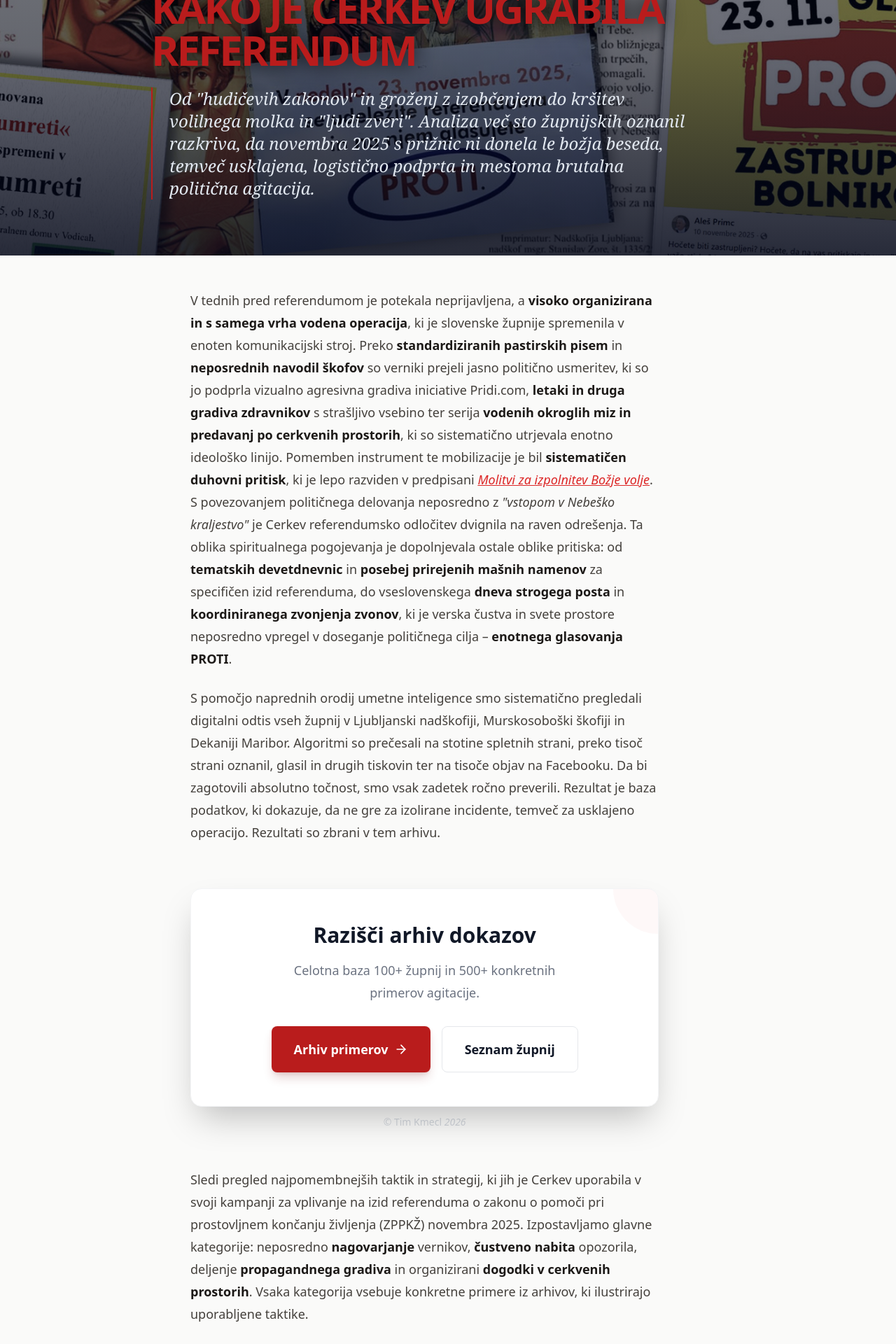
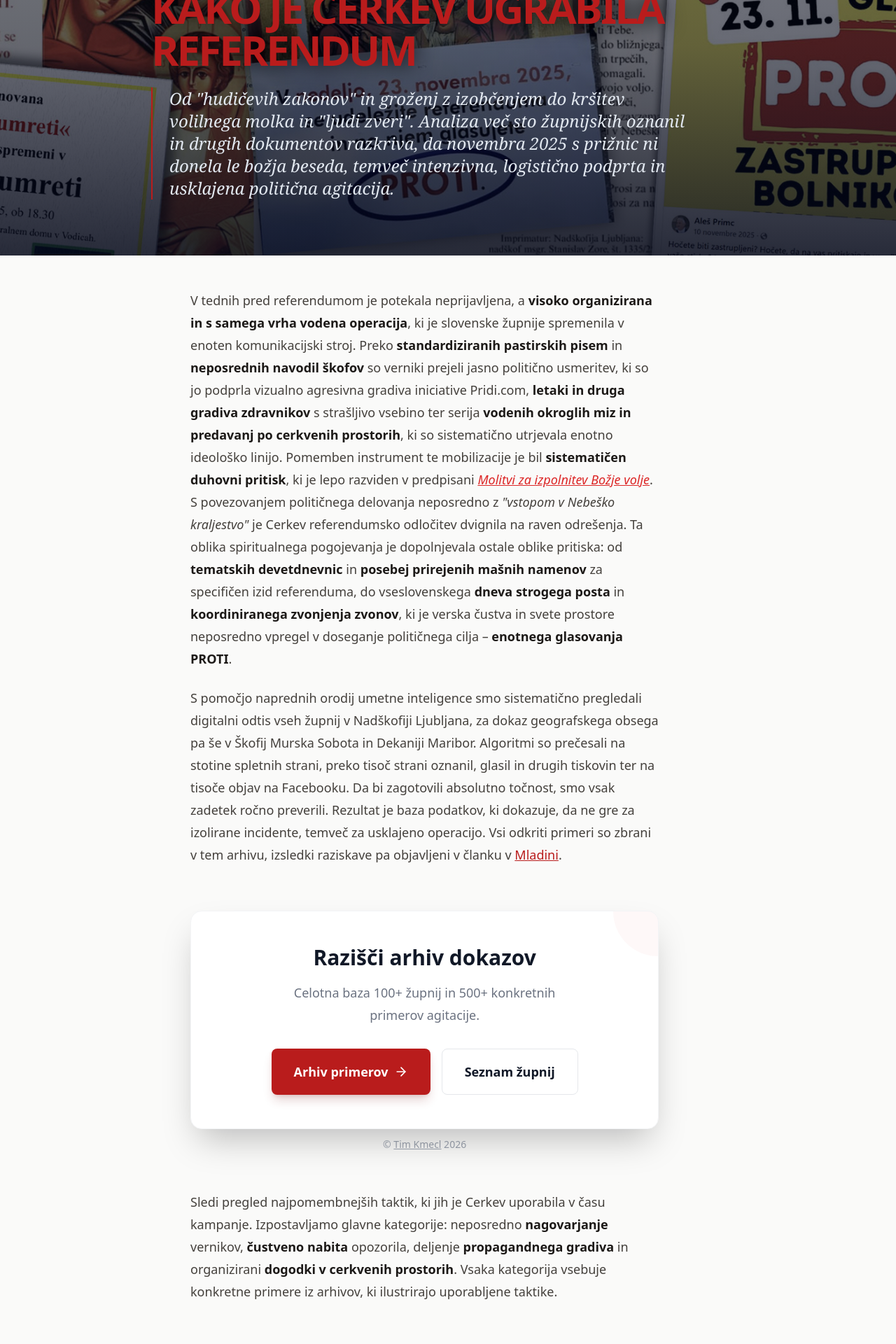
Before and after one commit to timkmecl/cerkev-referendum, a React (Vite) app: page /#/ in a window 1280 px wide. Shown: the part 300-2220 px from the top of the page at 70% size. Built offline with nearby package versions, Linux system fonts and the light colour scheme.

Commit message:
Update article content and add analytics

```diff
--- a/index.html
+++ b/index.html
@@ -24,6 +24,16 @@
     <meta property="twitter:title" content="Operacija Božja volja - Kako je Cerkev ugrabila referendum" />
     <meta property="twitter:description" content="Analiza več sto župnijskih oznanil razkriva usklajeno, logistično podprto in mestoma brutalno politično agitacijo s prižnic." />
     <meta property="twitter:image" content="https://kmecl.eu/cerkev-referendum/assets/header.jpg" />
+
+    <!-- Google tag (gtag.js) -->
+    <script async src="https://www.googletagmanager.com/gtag/js?id=G-JY06WQDE5Y"></script>
+    <script>
+      window.dataLayer = window.dataLayer || [];
+      function gtag(){dataLayer.push(arguments);}
+      gtag('js', new Date());
+
+      gtag('config', 'G-JY06WQDE5Y');
+    </script>
   </head>
   <body>
     <div id="root"></div>
--- a/src/pages/Article.jsx
+++ b/src/pages/Article.jsx
@@ -33,7 +33,7 @@ const Article = () => {
                 </h1>
 
                 <p className="text-md md:text-2xl text-slate-200 leading-snug font-serif italic max-w-3xl border-l-2 border-church-red pl-6">
-                    Od "hudičevih zakonov" in groženj z izobčenjem do kršitev volilnega molka in "ljudi zveri". Analiza več sto župnijskih oznanil razkriva, da novembra 2025 s prižnic ni donela le božja beseda, temveč usklajena, logistično podprta in mestoma brutalna politična agitacija.
+                    Od "hudičevih zakonov" in groženj z izobčenjem do kršitev volilnega molka in "ljudi zveri". Analiza več sto župnijskih oznanil in drugih dokumentov razkriva, da novembra 2025 s prižnic ni donela le božja beseda, temveč intenzivna, logistično podprta in usklajena politična agitacija.
                 </p>
             </div>
         </div>
@@ -56,8 +56,8 @@ Pomemben instrument te mobilizacije je bil **sistematičen duhovni pritisk**, ki
             `}
           </Markdown>
           <p>
-            S pomočjo naprednih orodij umetne inteligence smo sistematično pregledali digitalni odtis vseh župnij v Ljubljanski nadškofiji, Murskosoboški škofiji in Dekaniji Maribor. Algoritmi so prečesali na stotine spletnih strani, preko tisoč strani oznanil, glasil in drugih tiskovin ter na tisoče objav na Facebooku. Da bi zagotovili absolutno točnost, smo vsak zadetek ročno preverili.
-            Rezultat je baza podatkov, ki dokazuje, da ne gre za izolirane incidente, temveč za usklajeno operacijo. Rezultati so zbrani v tem arhivu.
+            S pomočjo naprednih orodij umetne inteligence smo sistematično pregledali digitalni odtis vseh župnij v Nadškofiji Ljubljana, za dokaz geografskega obsega pa še v Škofij Murska Sobota in Dekaniji Maribor. Algoritmi so prečesali na stotine spletnih strani, preko tisoč strani oznanil, glasil in drugih tiskovin ter na tisoče objav na Facebooku. Da bi zagotovili absolutno točnost, smo vsak zadetek ročno preverili.
+            Rezultat je baza podatkov, ki dokazuje, da ne gre za izolirane incidente, temveč za usklajeno operacijo. Vsi odkriti primeri so zbrani v tem arhivu, izsledki raziskave pa objavljeni v članku v <a href="https://www.mladina.si/arhiv/202604/" target="_blank" rel="noopener noreferrer" className="text-church-red underline">Mladini</a>.
           </p>
 
           {/* Call to Action Box */}
@@ -84,8 +84,8 @@ Pomemben instrument te mobilizacije je bil **sistematičen duhovni pritisk**, ki
               </Link>
             </div>
           </div>
-          <div className="text-center text-sm text-gray-300 mb-0 mt-3">
-            &copy; Tim Kmecl <em>2026</em>
+          <div className="text-center text-sm text-gray-400 mb-0 mt-3">
+            &copy; <a className='text-gray-400' href="https://kmecl.eu">Tim Kmecl</a> 2026
           </div>
           <br />
 
@@ -94,7 +94,7 @@ Pomemben instrument te mobilizacije je bil **sistematičen duhovni pritisk**, ki
               `
 
 
-Sledi pregled najpomembnejših taktik in strategij, ki jih je Cerkev uporabila v svoji kampanji za vplivanje na izid referenduma o zakonu o pomoči pri prostovljnem končanju življenja (ZPPKŽ) novembra 2025.
+Sledi pregled najpomembnejših taktik, ki jih je Cerkev uporabila v času kampanje.
 Izpostavljamo glavne kategorije: neposredno **nagovarjanje** vernikov, **čustveno nabita** opozorila, deljenje **propagandnega gradiva** in organizirani **dogodki v cerkvenih prostorih**. Vsaka kategorija vsebuje konkretne primere iz arhivov, ki ilustrirajo uporabljene taktike.
 
 ## 1. Neposredno nagovarjanje
```
Also changed, not shown: public/slika1.jpg (added).
